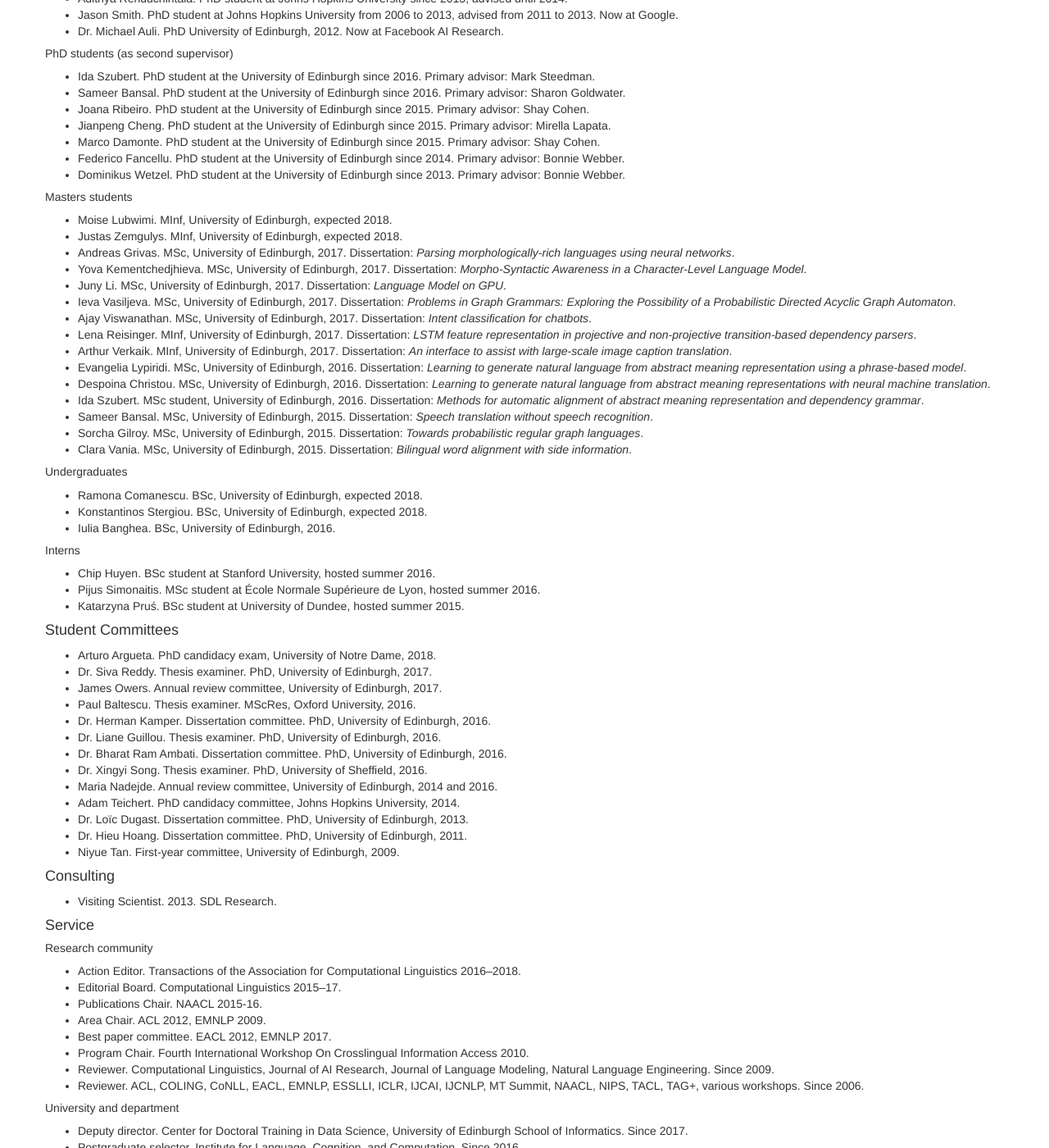
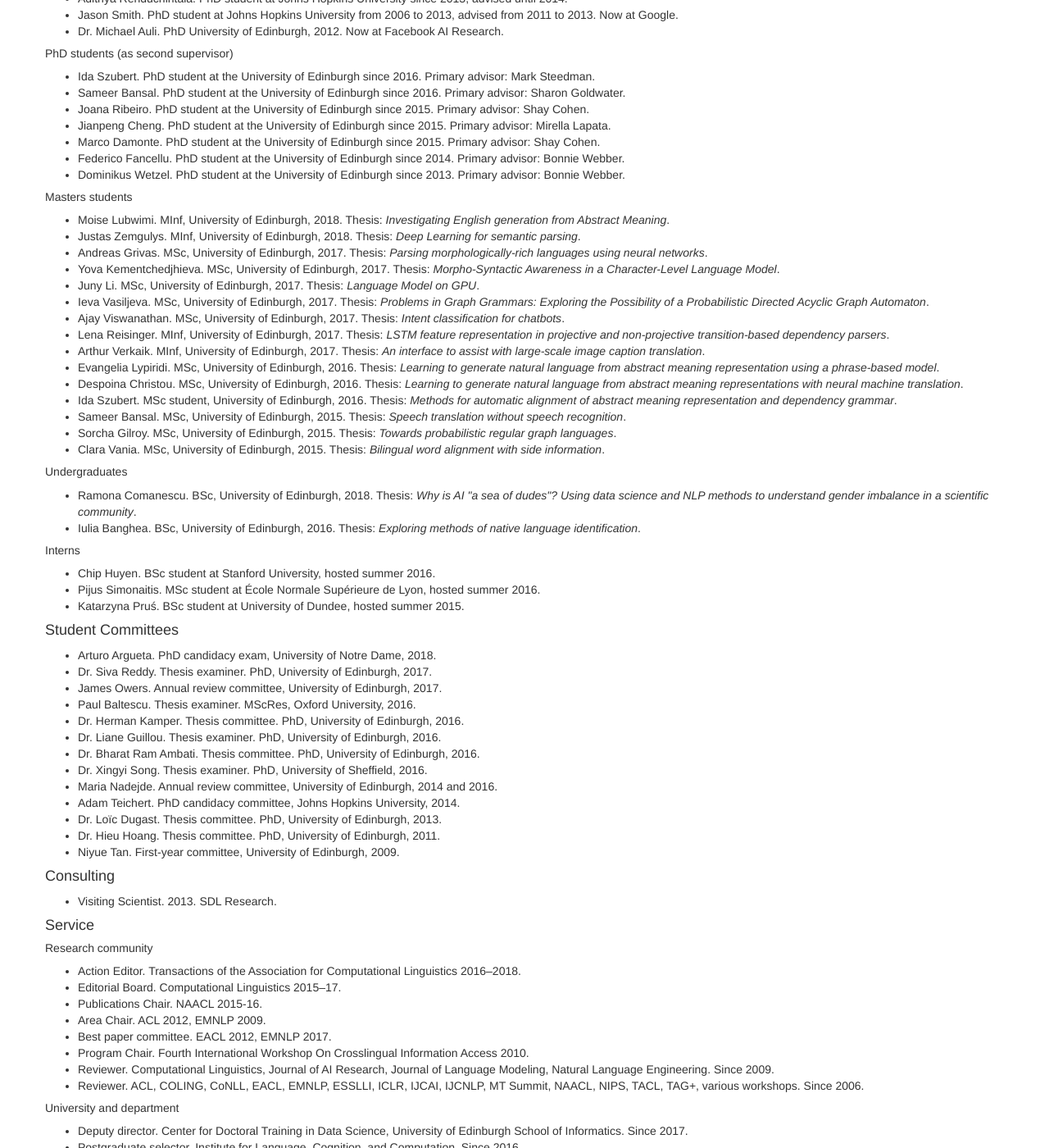
Before and after one commit to alopez/alopez.github.com, a Jekyll site: the page built from cv.html, in a window 1280 px wide and 1400 px high, scrolled down 3349 px. Shown: the whole window at 82% size. Built offline with Jekyll 4.4.1, drawn with Linux system fonts in a browser that asks for light colours.

Commit message:
graduations

```diff
--- a/cv.html
+++ b/cv.html
@@ -350,61 +350,59 @@ after-pubs:
         items:
           -
             title: Moise Lubwimi
-            detail: MInf, University of Edinburgh, expected 2018
+            detail: "MInf, University of Edinburgh, 2018. Thesis: <i>Investigating English generation from Abstract Meaning</i>"
           -
             title: Justas Zemgulys
-            detail: MInf, University of Edinburgh, expected 2018
+            detail: "MInf, University of Edinburgh, 2018. Thesis: <i>Deep Learning for semantic parsing</i>"
           -
             title: Andreas Grivas
-            detail: "MSc, University of Edinburgh, 2017. Dissertation: <i>Parsing morphologically-rich languages using neural networks</i>"
+            detail: "MSc, University of Edinburgh, 2017. Thesis: <i>Parsing morphologically-rich languages using neural networks</i>"
           -
             title: Yova Kementchedjhieva
-            detail: "MSc, University of Edinburgh, 2017. Dissertation: <i> Morpho-Syntactic Awareness in a Character-Level Language Model</i>"
+            detail: "MSc, University of Edinburgh, 2017. Thesis: <i> Morpho-Syntactic Awareness in a Character-Level Language Model</i>"
           -
             title: Juny Li
-            detail: "MSc, University of Edinburgh, 2017. Dissertation: <i>Language Model on GPU</i>"
+            detail: "MSc, University of Edinburgh, 2017. Thesis: <i>Language Model on GPU</i>"
           -
             title: Ieva Vasiljeva
-            detail: "MSc, University of Edinburgh, 2017. Dissertation: <i>Problems in Graph Grammars: Exploring the Possibility of a Probabilistic Directed Acyclic Graph Automaton</i>"
+            detail: "MSc, University of Edinburgh, 2017. Thesis: <i>Problems in Graph Grammars: Exploring the Possibility of a Probabilistic Directed Acyclic Graph Automaton</i>"
           -
             title: Ajay Viswanathan
-            detail: "MSc, University of Edinburgh, 2017. Dissertation: <i>Intent classification for chatbots</i>"
+            detail: "MSc, University of Edinburgh, 2017. Thesis: <i>Intent classification for chatbots</i>"
           -
             title: Lena Reisinger
-            detail: "MInf, University of Edinburgh, 2017. Dissertation: <i>LSTM feature representation in projective and non-projective transition-based dependency parsers</i>"
+            detail: "MInf, University of Edinburgh, 2017. Thesis: <i>LSTM feature representation in projective and non-projective transition-based dependency parsers</i>"
           -
             title: Arthur Verkaik
-            detail: "MInf, University of Edinburgh, 2017. Dissertation: <i>An interface to assist with large-scale image caption translation</i>"
+            detail: "MInf, University of Edinburgh, 2017. Thesis: <i>An interface to assist with large-scale image caption translation</i>"
           -
             title: Evangelia Lypiridi
-            detail: "MSc, University of Edinburgh, 2016. Dissertation: <i>Learning to generate natural language from abstract meaning representation using a phrase-based model</i>"
+            detail: "MSc, University of Edinburgh, 2016. Thesis: <i>Learning to generate natural language from abstract meaning representation using a phrase-based model</i>"
           -
             title: Despoina Christou
-            detail: "MSc, University of Edinburgh, 2016. Dissertation: <i>Learning to generate natural language from abstract meaning representations with neural machine translation</i>"
+            detail: "MSc, University of Edinburgh, 2016. Thesis: <i>Learning to generate natural language from abstract meaning representations with neural machine translation</i>"
           -
             title: Ida Szubert
-            detail: "MSc student, University of Edinburgh, 2016. Dissertation: <i>Methods for automatic alignment of abstract meaning representation and dependency grammar</i>"
+            detail: "MSc student, University of Edinburgh, 2016. Thesis: <i>Methods for automatic alignment of abstract meaning representation and dependency grammar</i>"
           -
             title: Sameer Bansal
-            detail: MSc, University of Edinburgh, 2015. Dissertation&#58; <i>Speech translation without speech recognition</i>
+            detail: MSc, University of Edinburgh, 2015. Thesis&#58; <i>Speech translation without speech recognition</i>
           -
             title: Sorcha Gilroy
-            detail: MSc, University of Edinburgh, 2015. Dissertation&#58; <i>Towards probabilistic regular graph languages</i>
+            detail: MSc, University of Edinburgh, 2015. Thesis&#58; <i>Towards probabilistic regular graph languages</i>
           -
             title: Clara Vania
-            detail: MSc, University of Edinburgh, 2015. Dissertation&#58; <i>Bilingual word alignment with side information</i>
+            detail: MSc, University of Edinburgh, 2015. Thesis&#58; <i>Bilingual word alignment with side information</i>
       -
         heading: Undergraduates
         items:
           -
             title: Ramona Comanescu
-            detail: BSc, University of Edinburgh, expected 2018
-          -
-            title: Konstantinos Stergiou
-            detail: BSc, University of Edinburgh, expected 2018
+            detail: 'BSc, University of Edinburgh, 2018. Thesis: <i>Why is AI "a sea of dudes"? Using data science and NLP methods to understand gender imbalance in a scientific
+            community</i>'
           -
             title: Iulia Banghea
-            detail: BSc, University of Edinburgh, 2016
+            detail: "BSc, University of Edinburgh, 2016. Thesis: <i>Exploring methods of native language identification</i>"
       -
         heading: Interns
         items:
@@ -434,13 +432,13 @@ after-pubs:
         detail: Thesis examiner. MScRes, Oxford University, 2016
       -
         title: Dr. Herman Kamper
-        detail: Dissertation committee. PhD, University of Edinburgh, 2016
+        detail: Thesis committee. PhD, University of Edinburgh, 2016
       -
         title: Dr. Liane Guillou
         detail: Thesis examiner. PhD, University of Edinburgh, 2016
       -
         title: Dr. Bharat Ram Ambati
-        detail: Dissertation committee. PhD, University of Edinburgh, 2016
+        detail: Thesis committee. PhD, University of Edinburgh, 2016
       -
         title: Dr. Xingyi Song
         detail: Thesis examiner. PhD, University of Sheffield, 2016
@@ -452,10 +450,10 @@ after-pubs:
         detail: PhD candidacy committee, Johns Hopkins University, 2014
       -
         title: Dr. Loïc Dugast
-        detail: Dissertation committee. PhD, University of Edinburgh, 2013
+        detail: Thesis committee. PhD, University of Edinburgh, 2013
       -
         title: Dr. Hieu Hoang
-        detail: Dissertation committee. PhD, University of Edinburgh, 2011
+        detail: Thesis committee. PhD, University of Edinburgh, 2011
       -
         title: Niyue Tan
         detail: First-year committee, University of Edinburgh, 2009
```
Also changed, not shown: collaborators.html (+15 -12 lines).
